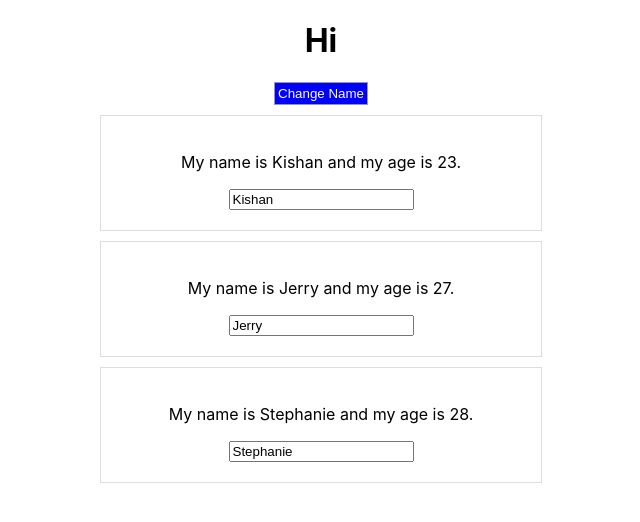
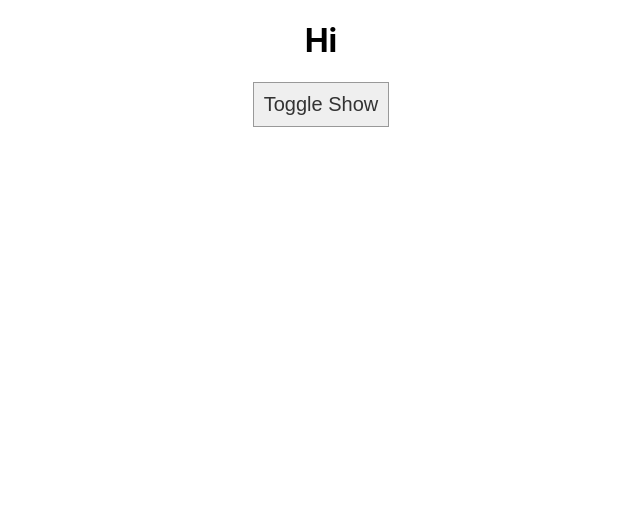
Before and after one commit to kishankpatel/react-practice, a React (Create React App) app: page / in a window 1280 px wide. Shown: the top 522 px of the page, without its empty margins (319-959 px from the left). Built offline with nearby package versions, Linux system fonts and the light colour scheme.

Commit message:
practice 2

```diff
--- a/src/App.js
+++ b/src/App.js
@@ -8,7 +8,8 @@ class App extends Component {
       { name: "Kishan", age: 23 },
       { name: "Jerry", age: 27 },
       { name: "Stephanie", age: 28 }
-    ]
+    ],
+    showPersons: false
   }
 
   switchNameHandler = (newName) => {
@@ -21,11 +22,17 @@ class App extends Component {
     })
   }
 
+  toggleShow = () => {
+    this.setState({
+      showPersons: !this.state.showPersons
+    })
+  }
+
   nameChangeHandler = (event) => {
-    let newPersons = this.state.persons
-    newPersons[1].name = event.target.value
+    let persons = this.state.persons
+    persons[1].name = event.target.value
     this.setState({
-      persons: newPersons
+      persons: persons
     })
     // this.setState({
     //   persons: [
@@ -38,22 +45,17 @@ class App extends Component {
 
   render() {
     const btnStyle = {
-      backgroundColor: "blue",
       border: "1px solid #999",
-      padding: '3px',
+      padding: '10px',
       cursor: 'pointer',
       outline: 'none',
-      color: "#fff"
+      color: "#333",
+      fontSize: '20px'
     }
-    return (
-      <div className="App">
-        <h1>Hi</h1>
-        <button
-          style={btnStyle}
-          onClick={() => this.switchNameHandler("Kishan Kumar")}
-        >
-          Change Name
-        </button>
+    var persons = null;
+    if (this.state.showPersons) {
+      persons = (
+        <div>
           <Person
             name={this.state.persons[0].name}
             age={this.state.persons[0].age}
@@ -69,6 +71,19 @@ class App extends Component {
             age={this.state.persons[2].age}
           />
         </div>
+      )
+    }
+    return (
+      <div className="App">
+        <h1>Hi</h1>
+        <button
+          style={btnStyle}
+          onClick={this.toggleShow}
+        >
+          Toggle Show
+        </button>
+        {persons}
+      </div>
     );
   }
   // return React.createElement("div", {className: 'App'}, 'hi');
```
Lines whose indentation alone changed are shown as unchanged.
